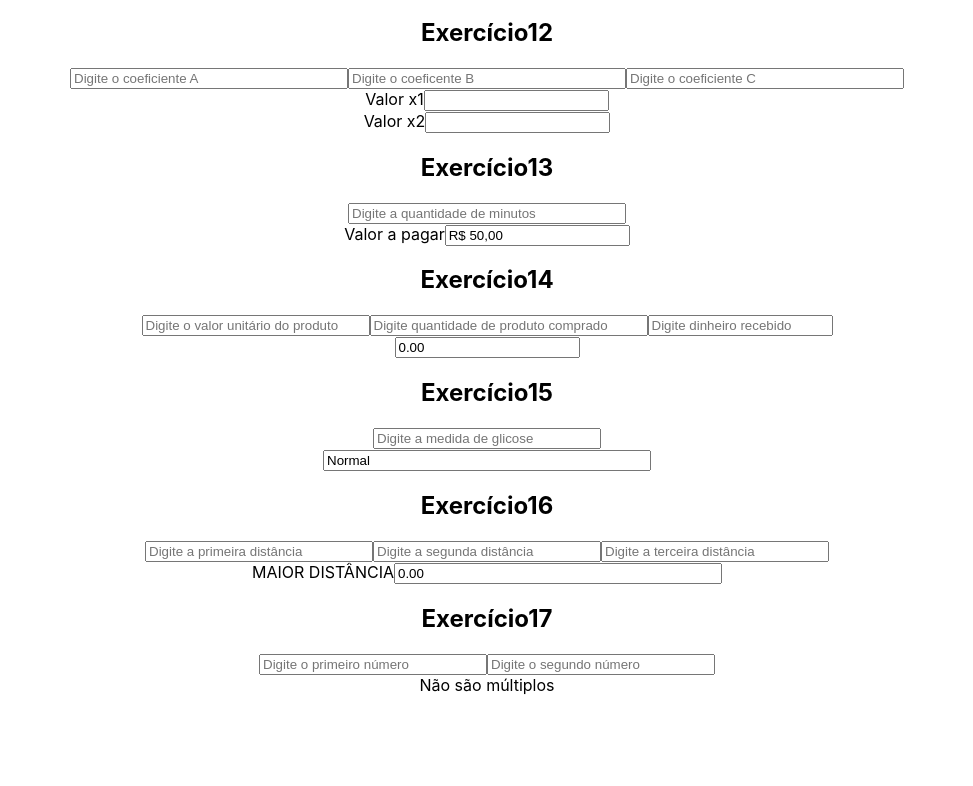
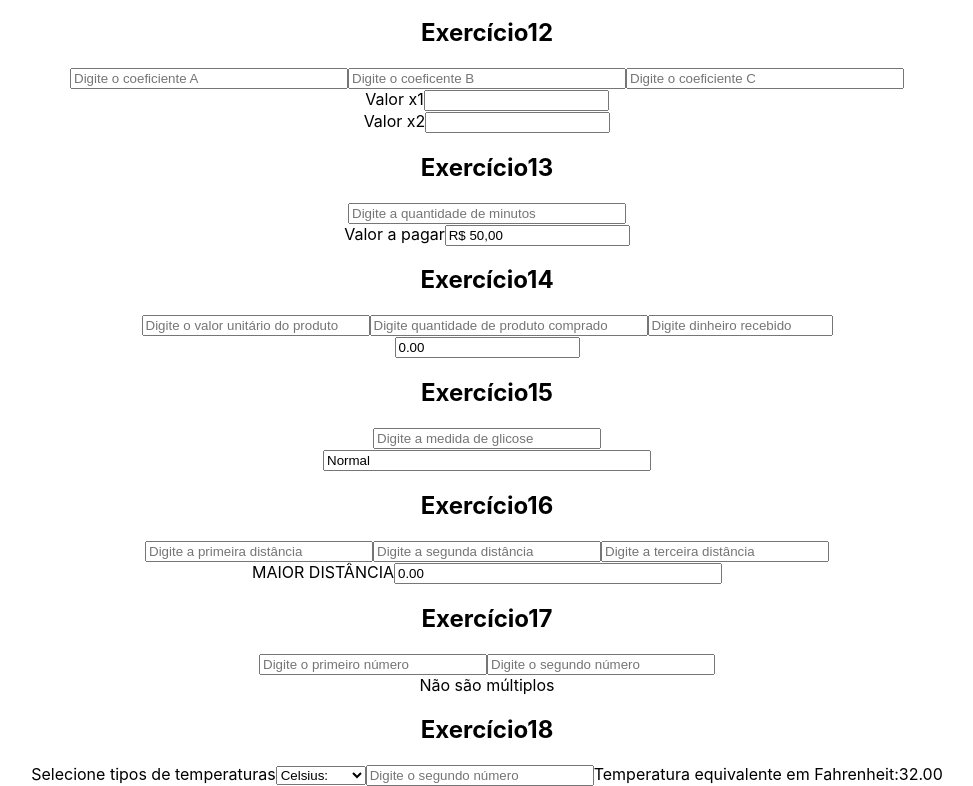
Before and after one commit to FernandoYoneda/Tegra, a React (Create React App) app: page / in a window 1280 px wide. Shown: the part 1499-2285 px from the top of the page, without its empty margins (153-1126 px from the left). Before the commit the page ends 2194 px from the top, so only its background shows below. Built offline with nearby package versions, Linux system fonts and the light colour scheme.

Commit message:
exercicio18

```diff
--- a/src/App.tsx
+++ b/src/App.tsx
@@ -20,6 +20,7 @@ import Exercicio14 from "./Exercicio14/exercicio14";
 import Exercicio15 from "./Exercicio15/exercicio15";
 import Exercicio16 from "./Exercicio16/exercicio16";
 import Exercicio17 from "./Exercicio17/exercicio17";
+import Exercicio18 from "./Exercicio18/exercicio18";
 
 function App() {
   return (
@@ -41,6 +42,7 @@ function App() {
       <Exercicio15 />
       <Exercicio16 />
       <Exercicio17 />
+      <Exercicio18 />
     </div>
   );
 }
--- a/src/Exercicio17/exercicio17.tsx
+++ b/src/Exercicio17/exercicio17.tsx
@@ -21,7 +21,6 @@ const Exercicio17 = () => {
           }
           placeholder="Digite o primeiro número"
         />
-        {}
         <input
           style={{ width: "220px" }}
           type="number"
--- /dev/null
+++ b/src/Exercicio18/exercicio18.tsx
@@ -0,0 +1,65 @@
+import { useState } from "react";
+
+enum TiposTemperatura {
+  celsius = "C",
+  fahrenheit = "F",
+}
+
+function converterTemperatura(tipo: TiposTemperatura, valor: number) {
+  switch (tipo) {
+    case TiposTemperatura.celsius:
+      return valor * 1.8 + 32;
+    case TiposTemperatura.fahrenheit:
+      return (valor - 32) * (5 / 9);
+    default:
+      return 0;
+  }
+}
+
+const Exercicio18 = () => {
+  const [dados, setDados] = useState({
+    tipo: TiposTemperatura.celsius,
+    valor: 0,
+  });
+
+  return (
+    <div>
+      <h2>Exercício18</h2>
+      <form>
+        <label>Selecione tipos de temperaturas</label>
+        <select
+          onChange={(e) =>
+            setDados((x) => ({
+              ...x,
+              tipo: e.target.value as TiposTemperatura,
+            }))
+          }
+          name="temperatura"
+        >
+          <option value={TiposTemperatura.celsius}>Celsius:</option>
+          <option value={TiposTemperatura.fahrenheit}>Fahrenheit:</option>
+        </select>
+        <input
+          style={{ width: "220px" }}
+          type="number"
+          onChange={(e) =>
+            setDados((x) => ({
+              ...x,
+              valor: Number(e.target.value),
+            }))
+          }
+          placeholder="Digite o segundo número"
+        />
+        <label htmlFor="">
+          Temperatura equivalente em{" "}
+          {dados.tipo === TiposTemperatura.celsius ? "Fahrenheit" : "Celsius"}:
+          {converterTemperatura(dados.tipo, dados.valor).toFixed(2)}
+        </label>
+
+        <br />
+      </form>
+    </div>
+  );
+};
+
+export default Exercicio18;
```
